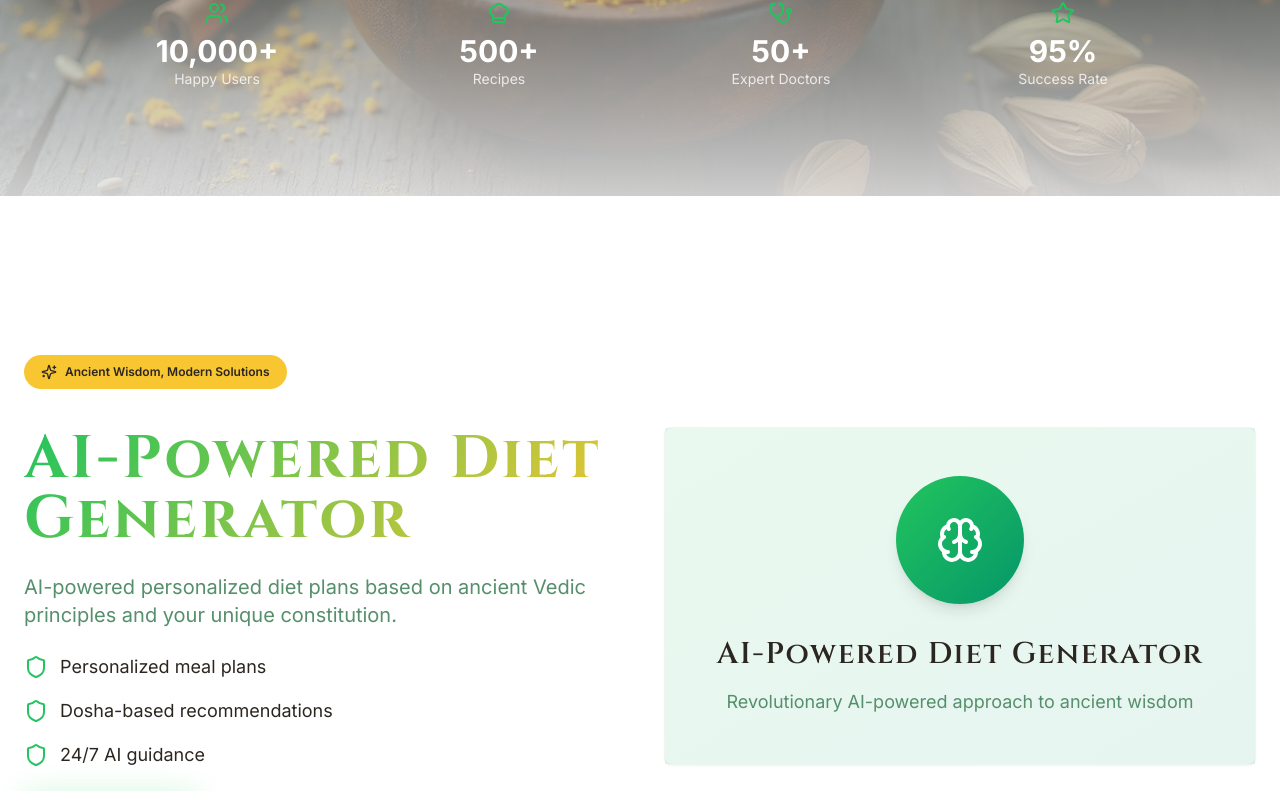
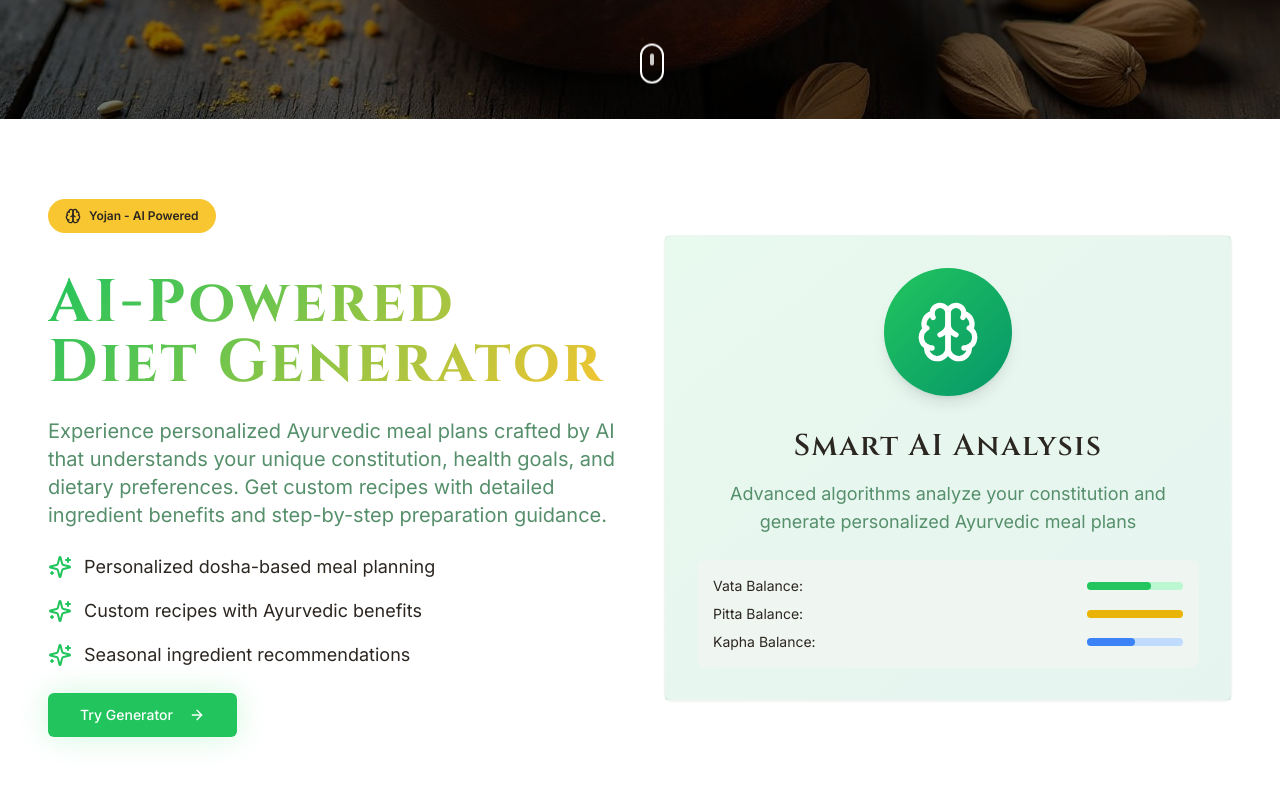
Before and after one commit to Pratham-Sangurdekar/vedic-aahaar-pro, a React (Vite) app: page / in a window 1280 px wide. Shown: the part 681-1472 px from the top of the page. Built offline with nearby package versions, Linux system fonts and the light colour scheme; the HTML template or start-up script is replaced by a standard one.

Commit message:
Fix: Update preview to show latest changes

```diff
--- a/src/App.tsx
+++ b/src/App.tsx
@@ -5,7 +5,7 @@ import { QueryClient, QueryClientProvider } from "@tanstack/react-query";
 import { BrowserRouter, Routes, Route } from "react-router-dom";
 import { AuthProvider } from "./hooks/useAuth";
 import { ThemeProvider } from "./contexts/ThemeContext";
-import EnhancedLandingPage from "./components/EnhancedLandingPage";
+import NewLandingPage from "./components/NewLandingPage";
 import AuthPage from "./components/AuthPage";
 import PatientDashboard from "./components/PatientDashboard";
 import DoctorDashboard from "./components/DoctorDashboard";
@@ -23,7 +23,7 @@ const App = () => (
           <Sonner />
           <BrowserRouter>
           <Routes>
-            <Route path="/" element={<EnhancedLandingPage />} />
+            <Route path="/" element={<NewLandingPage />} />
             <Route path="/auth" element={<AuthPage />} />
             <Route
               path="/patient/dashboard"
```
